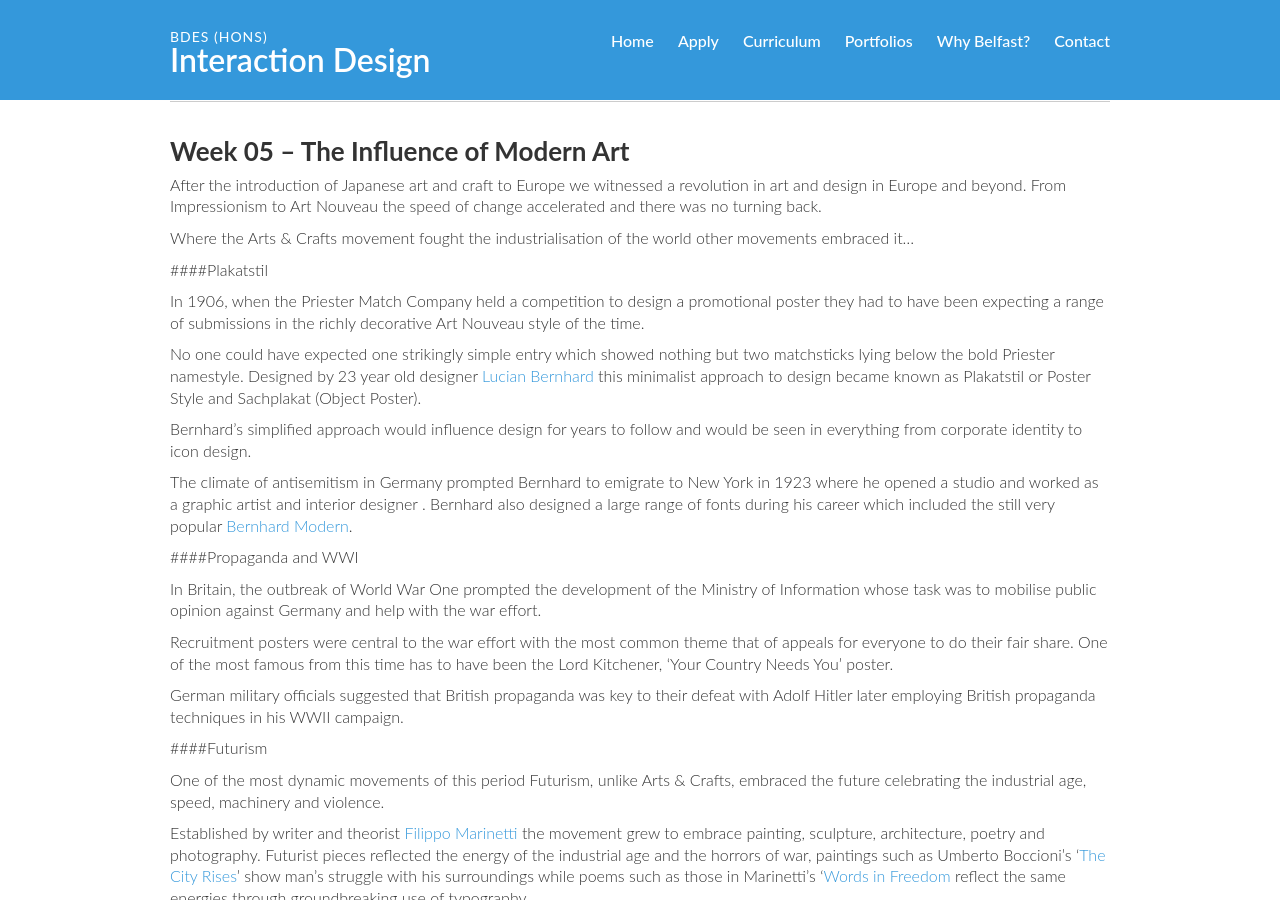
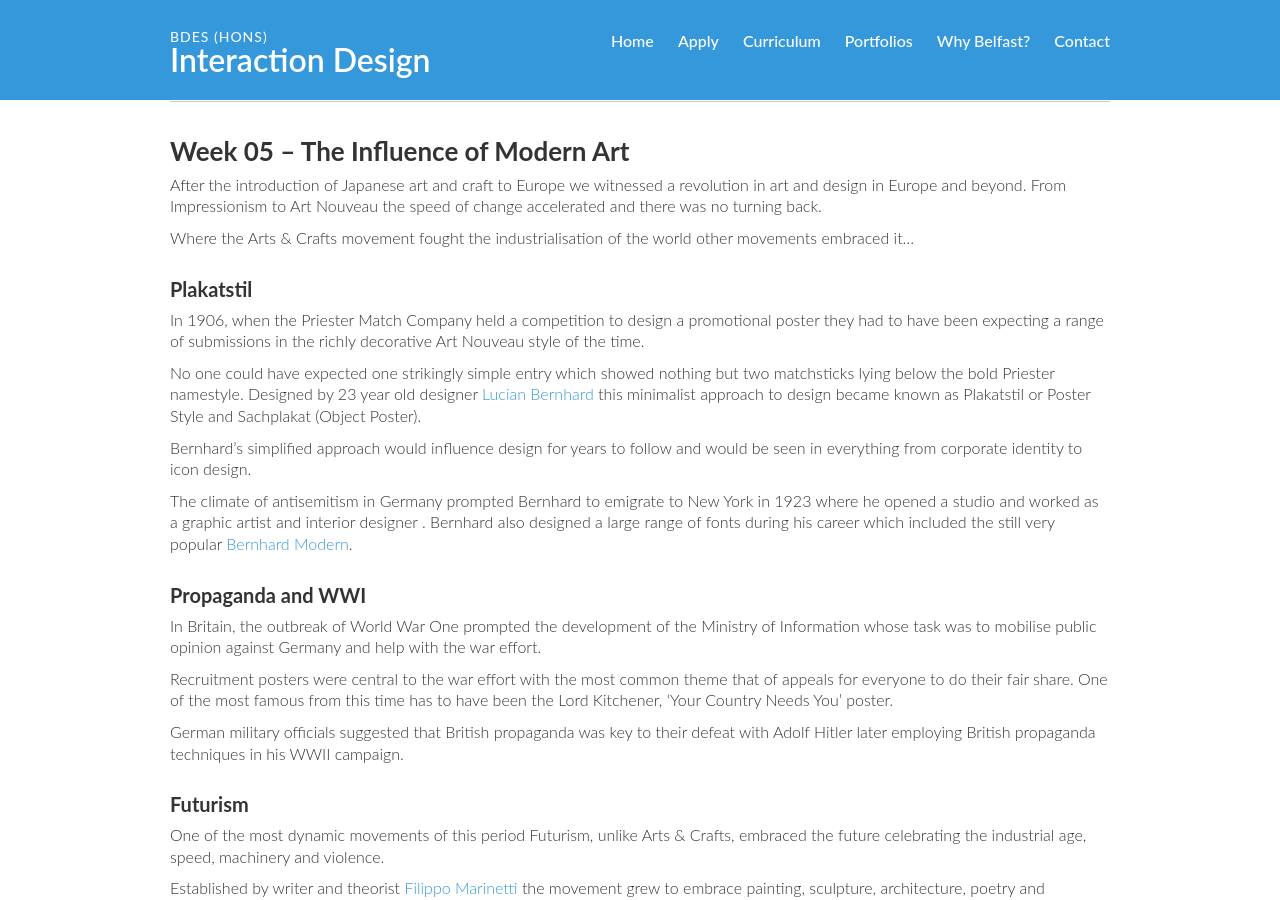
Before and after one commit to ixdbelfast/ixdbelfast.github.io, a Jekyll site: the page built from modules/IXD102/IXD102.md, in a window 1280 px wide and 900 px high, scrolled down 6783 px. Built offline with Jekyll 4.4.1, drawn with Linux system fonts in a browser that asks for light colours; our own code applies the rules of GitHub Pages for plain Markdown files; some of the changed text lies outside the part shown.

Commit message:
Fixing headings

```diff
--- a/modules/IXD102/IXD102.md
+++ b/modules/IXD102/IXD102.md
@@ -299,7 +299,7 @@ After the introduction of Japanese art and craft to Europe we witnessed a revolu
 
 Where the Arts & Crafts movement fought the industrialisation of the world other movements embraced it…
 
-####Plakatstil
+### Plakatstil
 
 In 1906, when the Priester Match Company held a competition to design a promotional poster they had to have been expecting a range of submissions in the richly decorative Art Nouveau style of the time.
 
@@ -311,7 +311,7 @@ The climate of antisemitism in Germany prompted Bernhard to emigrate to New York
 
 [2]:http://en.wikipedia.org/wiki/Bernhard_Modern
 
-####Propaganda and WWI
+### Propaganda and WWI
 
 In Britain, the outbreak of World War One prompted the development of the Ministry of Information whose task was to mobilise public opinion against Germany and help with the war effort.
 
@@ -319,21 +319,21 @@ Recruitment posters were central to the war effort with the most common theme th
 
 German military officials suggested that British propaganda was key to their defeat with Adolf Hitler later employing British propaganda techniques in his WWII campaign.
 
-####Futurism
+### Futurism
 
 One of the most dynamic movements of this period Futurism, unlike Arts & Crafts, embraced the future celebrating the industrial age, speed, machinery and violence.
 
 Established by writer and theorist [Filippo Marinetti](http://www.moma.org/collection/artists/3771) the movement grew to embrace painting, sculpture, architecture, poetry and photography. Futurist pieces reflected the energy of the industrial age and the horrors of war, paintings such as Umberto Boccioni's '[The City Rises](https://en.wikipedia.org/wiki/The_City_Rises_(Boccioni))' show man's struggle with his surroundings while poems such as those in Marinetti's '[Words in Freedom](http://cdm.reed.edu/cdm4/artbooks/marinetti.php) reflect the same energies through groundbreaking use of typography.
 
 
-####Dada
+### Dada
 
 The Dadaist movement grew from a reaction against the horrors of World War I. Dada began in Zurich by artists and poets associated with the [Cabaret Voltaire](http://en.wikipedia.org/wiki/Cabaret_Voltaire_(Zurich)), the movement rejected logic and reason, in many way it was an anti-art movement questioning everything that came before it. [Marcel Duchamp's](http://www.tate.org.uk/art/artists/marcel-duchamp-1036) [readymades](http://en.wikipedia.org/wiki/Readymades_of_Marcel_Duchamp) were the epitome of the movement.
 
 Other key members of the movement included, [Hannah Hoch](http://artsy.net/artist/hannah-hoch), [Raoul Hausmann](http://www.tate.org.uk/art/artists/raoul-hausmann-1254) and [Kurt Schwitters](http://www.tate.org.uk/art/artists/kurt-schwitters-1912).
 
 
-####Art Deco
+### Art Deco
 
 A heavily influential style, [Art Deco](http://www.vam.ac.uk/page/a/art-deco) originated in France after World War I and spread internationally on the 1930s and 40s. Art Deco combined traditional craft themes with industrial age imagery and materials. The style was characterised by bold colours, strong geometric shapes and rich ornamentation.
 
```
